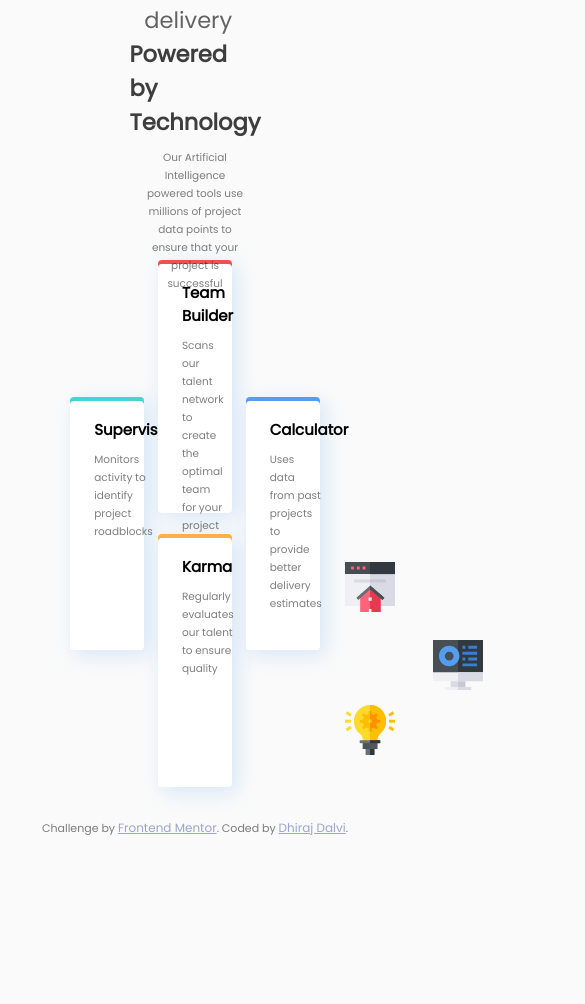
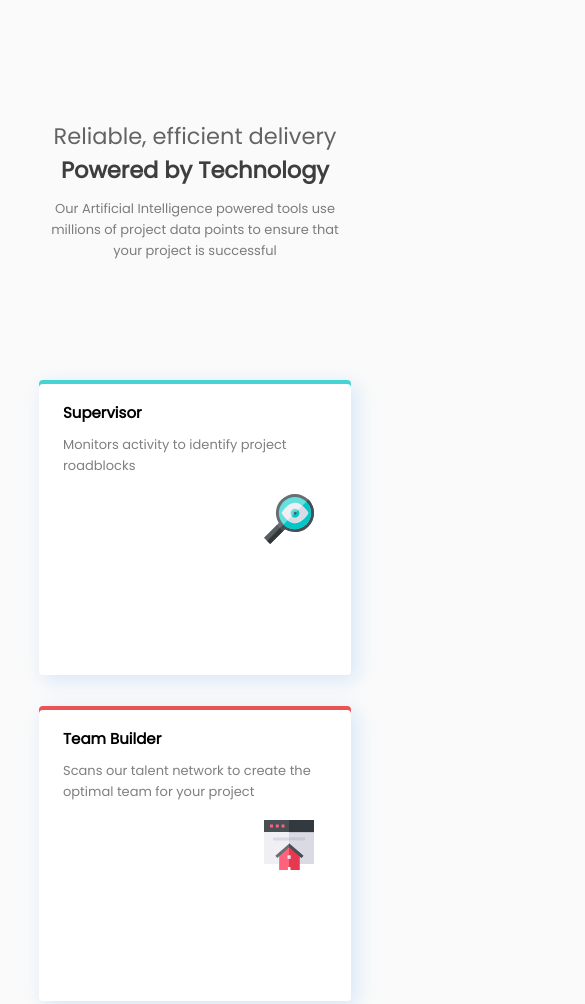
Before and after one commit to dhirajdalvi2001/four-card-feature-section-master, a plain HTML site: page index.html in a window 390 px wide. Shown: the top 1004 px of the page, 585 px wide, since content can reach past the window. Before the commit the page ends 844 px from the top, so only its background shows below. Drawn offline with Linux system fonts and the light colour scheme.

Commit message:
mob-view

```diff
--- a/styles.css
+++ b/styles.css
@@ -133,3 +133,60 @@ img {
     margin: 1.8rem 12.5rem 0;
     width: 50px;
 }
+
+@media (min-width: 375px) and (max-width: 600px) {
+    .upper-container {
+        height: 45vh;
+        width: 100vw;
+    }
+
+    .heading1 {
+        width: 80vw;
+        margin: auto;
+    }
+
+    p {
+        font-size: 13px;
+        line-height: 1.4rem;
+    }
+
+    .bottom-container {
+        height: 50vh;
+        width: 100vw;
+    }
+
+    .column {
+        width: 90vw;
+        height: 35vh;
+    }
+
+    .container {
+        width: 80vw;
+        height: 35vh;
+        margin: 0.5rem;
+    }
+
+    .mid-column {
+        width: 90vw;
+        height: 79vh;
+    }
+
+    .main-container {
+        width:100vw;
+        height: 100vw;
+        display: flex;
+        justify-content: center;
+        flex-wrap: wrap;
+    }
+
+    footer {
+        position: relative;
+        margin-top: 560px;
+    }
+
+    img {
+        margin: 1.2rem 15rem 0;
+    }
+
+
+}
```
